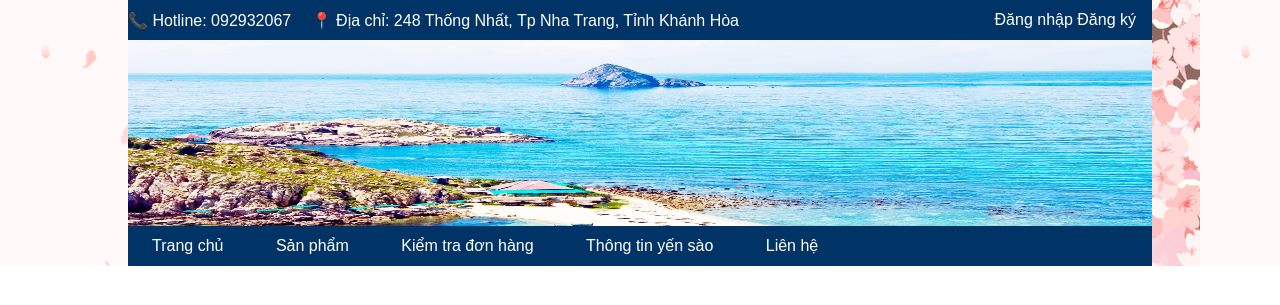
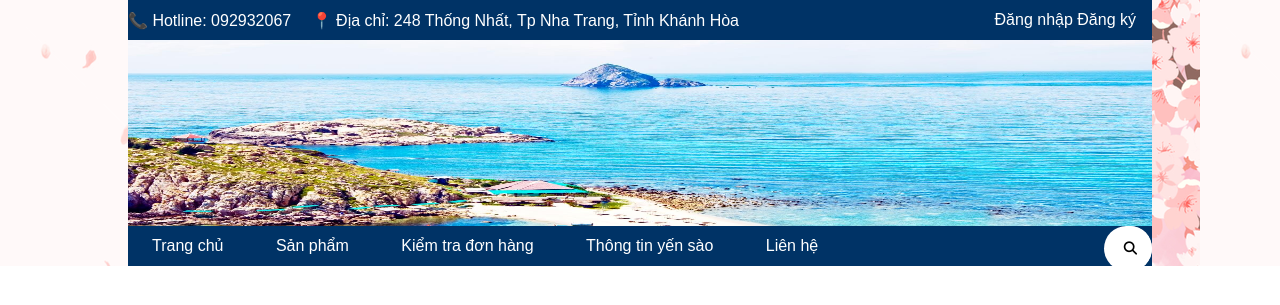
Before and after one commit to ThanhNguyen-ne/laptrinhweb, a PHP site: page /pages/index.html in a window 1280 px wide. Shown: the top 305 px of the page. Run offline with PHP 8.4, Linux system fonts and the light colour scheme.

Commit message:
thêm thanh tìm kiếm

```diff
--- a/assets/css/styles.css
+++ b/assets/css/styles.css
@@ -18,7 +18,7 @@ iframe[seamless] {
     display: block;
 }
 
-#header {
+header {
     height: 266px;
     background-image: url("/assets/image/pngtree-bird-s-nest-simple-pink-banner-picture-image_1069763.jpg");
 
@@ -67,7 +67,14 @@ iframe[seamless] {
 
 .header_trai {}
 
-#nav {}
+#nav {
+    list-style-type: none;
+    padding: 0;
+    margin: 0;
+    white-space: nowrap; /* Ngăn chữ xuống hàng */
+    display: inline-block;
+
+}
 
 #nav li {
     display: inline;
@@ -98,6 +105,7 @@ iframe[seamless] {
 #nav li:hover a {
     color: black;
     background-color: #40E0D0;
+
 }
 
 #nav .subnav {
@@ -111,11 +119,33 @@ iframe[seamless] {
 
 #nav .subnav a {
     color: white;
-
+    border-radius: 30px;
 }
-
-#slider {}
-
-content {}
-
-#footer {}
+.search{
+    float:right;
+    line-height: 40px;
+    border-radius: 30px;
+    background-color: #fff;
+}
+.search .search-text{
+    border: none;
+    outline: none;
+    background: none;
+    /* padding: 10px 15px; */
+    font-size: 18px;
+    width: 0;
+    padding: 0px;
+    transition: all 0.25s ease-in-out;
+}
+ .search .btn{
+    background-color:white;
+    border: none;
+    padding: 15px 15px;
+    cursor: pointer;
+    border-radius: 50%;
+    font-size: 18;
+}
+.search:hover .search-text , .search .search-text:valid{
+    width: 300px;
+    padding: 10px 15px;
+}
--- a/pages/index.html
+++ b/pages/index.html
@@ -2,13 +2,15 @@
 <html lang="en">
   <head>
     <meta charset="UTF-8" />
+    <link rel="stylesheet" href="https://cdnjs.cloudflare.com/ajax/libs/font-awesome/6.5.2/css/all.min.css" integrity="sha512-SnH5WK+bZxgPHs44uWIX+LLJAJ9/2PkPKZ5QiAj6Ta86w+fsb2TkcmfRyVX3pBnMFcV7oQPJkl9QevSCWr3W6A==" crossorigin="anonymous" referrerpolicy="no-referrer" />
     <meta name="viewport" content="width=device-width, initial-scale=1.0" />
     <title>Yến Sào Khánh Hòa</title>
     <link rel="stylesheet" href="/assets/css/styles.css" />
   </head>
   <body>
+    <header>
     <div id="main">
-      <div id="header">
+
         <div class="header_tren">
           <div class="info">
             <span>📞 Hotline: 092932067</span>
@@ -21,13 +23,16 @@
         <div class="header_giua">
           <img src="/assets/image/A1_new.jpg" />
         </div>
+        <nav>
           <div class="header_duoi">
+            <div>
+
               <ul id="nav">
                 <li><a href="#">Trang chủ</a></li>
                 <li>
                   <a href="#"> Sản phẩm</a>
                   <ul class="subnav">
-                <li><a href="">Yến sào đảo yến thiên nhiên Khánh Hoà</a></li>
+                    <li><a href="">Yến sào đảo yến thiên nhiên </a></li>
                     <li><a href="">Thực phẩm Sanest Food</a></li>
                     <li><a href="">Yến sào Sanvinest Khánh Hoà</a></li>
                     <li><a href="">Yến sào Sanest</a></li>
@@ -38,11 +43,19 @@
                 <li><a href="#">Thông tin yến sào </a></li>
                 <li><a href="#">Liên hệ</a></li>
               </ul>
+              <form action="" class="search">
+                <input type="text" class="search-text" placeholder="Bản muốn tìm gì? " required>
+                <button class="btn"><i class="fa-solid fa-magnifying-glass"></i></button>
+              </form>
             </div>
+
+
+
+
           </div>
-      <div id="slider"></div>
-      <div id="content"></div>
-      <div id="footer"></div>
-    </div>
+        </nav>
+
+    </header>
+
   </body>
 </html>
```
Lines whose indentation alone changed are shown as unchanged.
